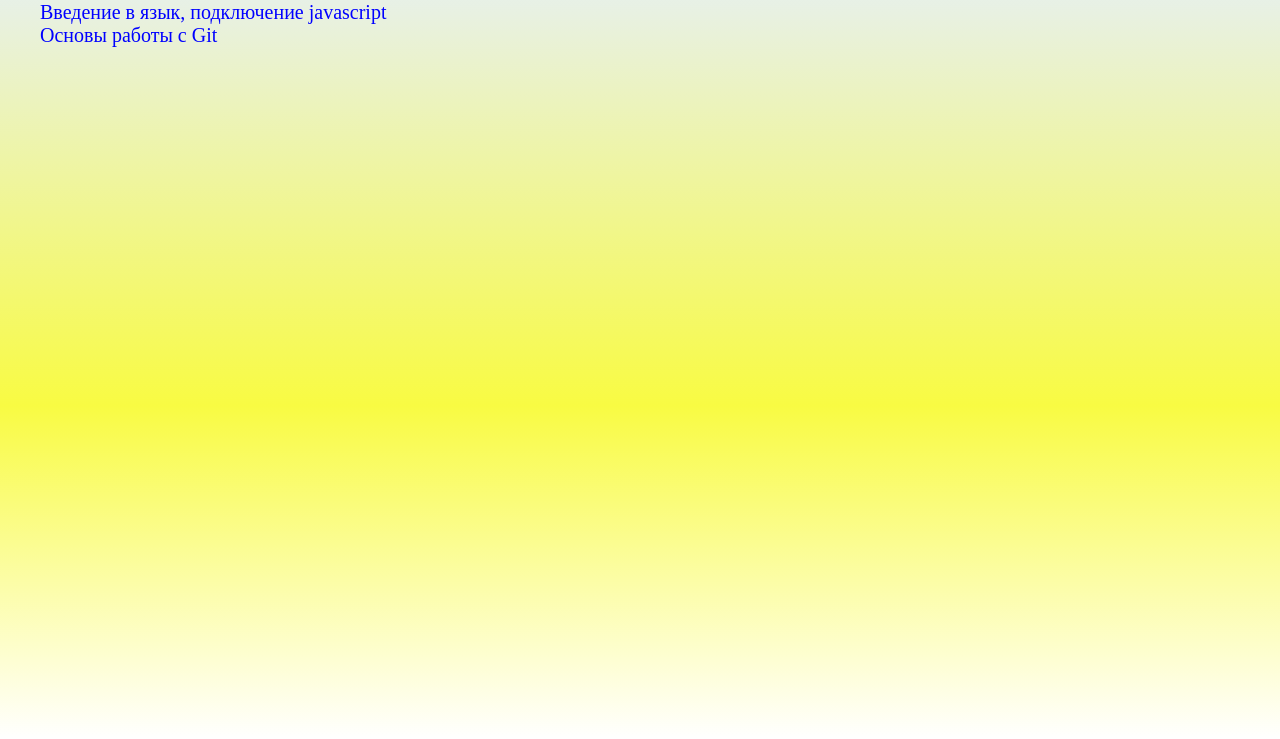
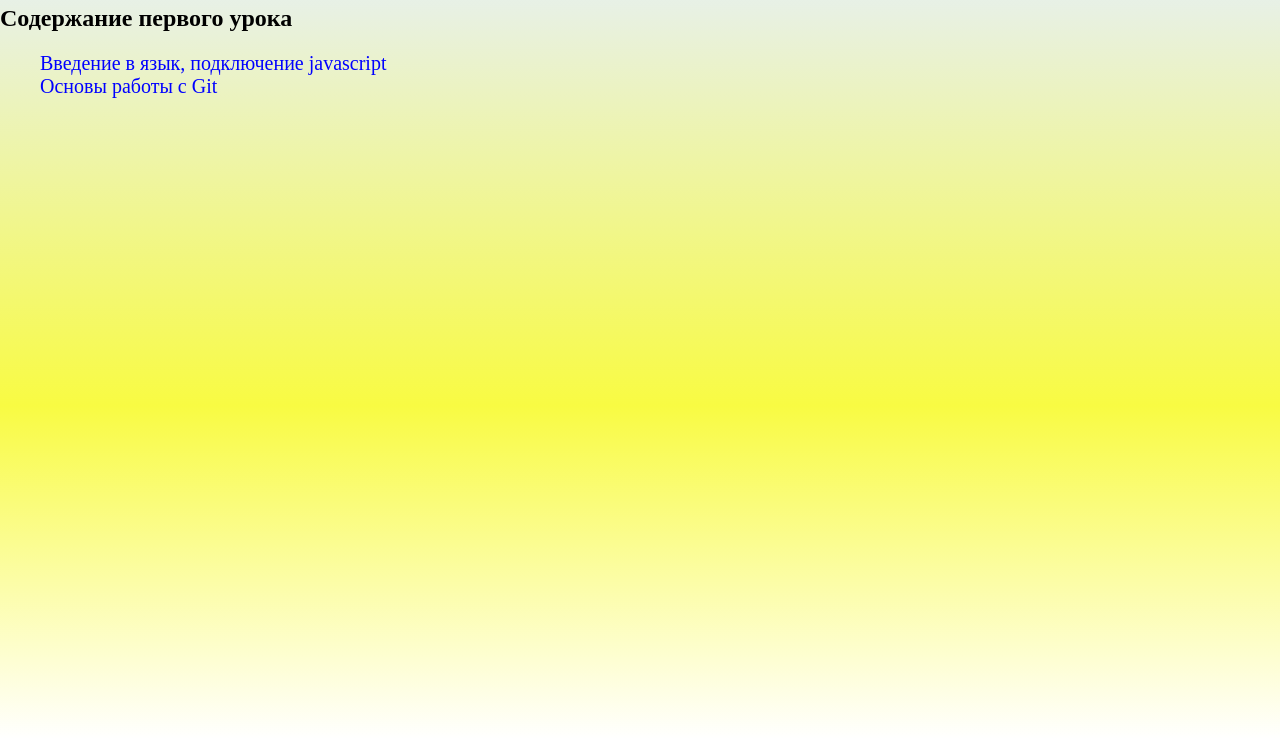
Before and after one commit to lampa-lana/study_JavaScript, a plain HTML site: page index.html in a window 1280 px wide. Shown: the part 61-800 px from the top of the page. Drawn offline with Linux system fonts and the light colour scheme.

Commit message:
Добавлен заголовок в index.html

```diff
--- a/index.html
+++ b/index.html
@@ -12,6 +12,7 @@
       <h2 class="head-title">Первый урок JS</h2>
     </header>
     <section class="lesson-one">
+      <h2 class="lesson-one-title">Содержание первого урока</h2>
       <ul class="list">
         <li class="list-item">Введение в язык, подключение javascript</li>
         <li class="list-item">Основы работы с Git</li>
```
